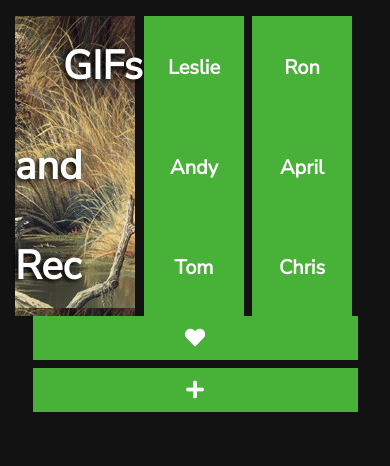
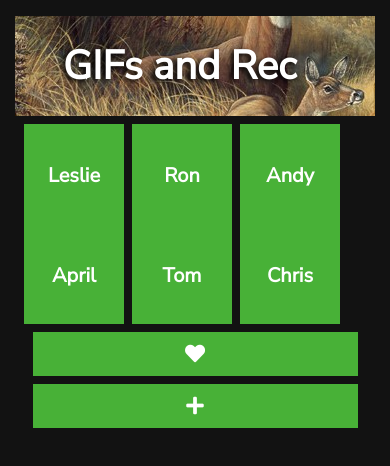
Before and after one commit to edchavezb/gifs-and-rec, a plain HTML site: page index.html in a window 390 px wide. Drawn offline with nearby package versions, Linux system fonts and the light colour scheme.

Commit message:
Mobile version 1

```diff
--- a/index.html
+++ b/index.html
@@ -18,13 +18,11 @@
 
   <div class="container app-ui">
     <div class="row no-gutters header mt-3">
-      <div class="col-4 title"> <span class="ml-5">GIFs and Rec</span></div>
-      <div class="buttons-div col-8 col-md-7">
-        <div class="buttons-row row">
-
-        </div>
+      <div class="col-12 col-md-4 title"> <span class="ml-5">GIFs and Rec</span></div>
+      <div class="buttons-div col-12 col-md-7 mt-2 mt-md-0">
+        <div class="buttons-row row"></div>
       </div>
-      <div class="col-12 col-md-1">
+      <div class="col-12 col-md-1 mt-2 mt-md-0">
         <div class="row justify-content-center h-50"> <div class="col-10 col-md-7 menubutton prcolor buttontext text-center"> <i class="fas fa-heart"></i> </div> </div>
         <div class="row justify-content-center h-50 mt-1">
 
```
